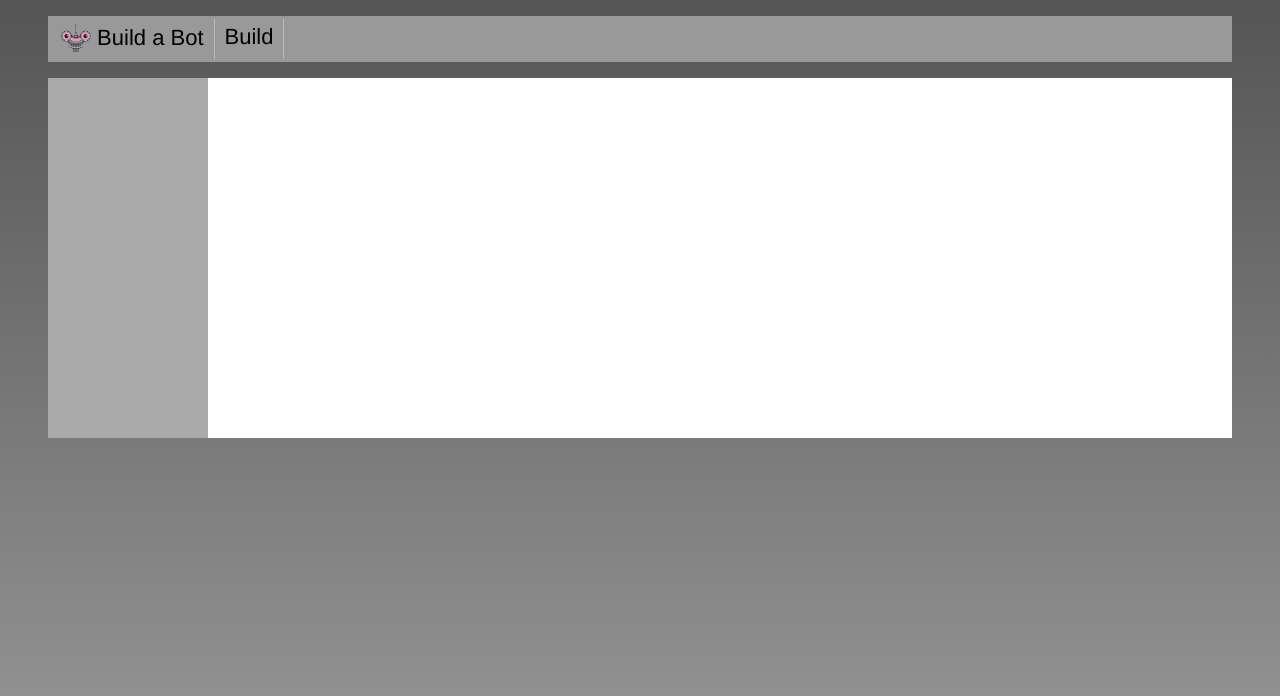
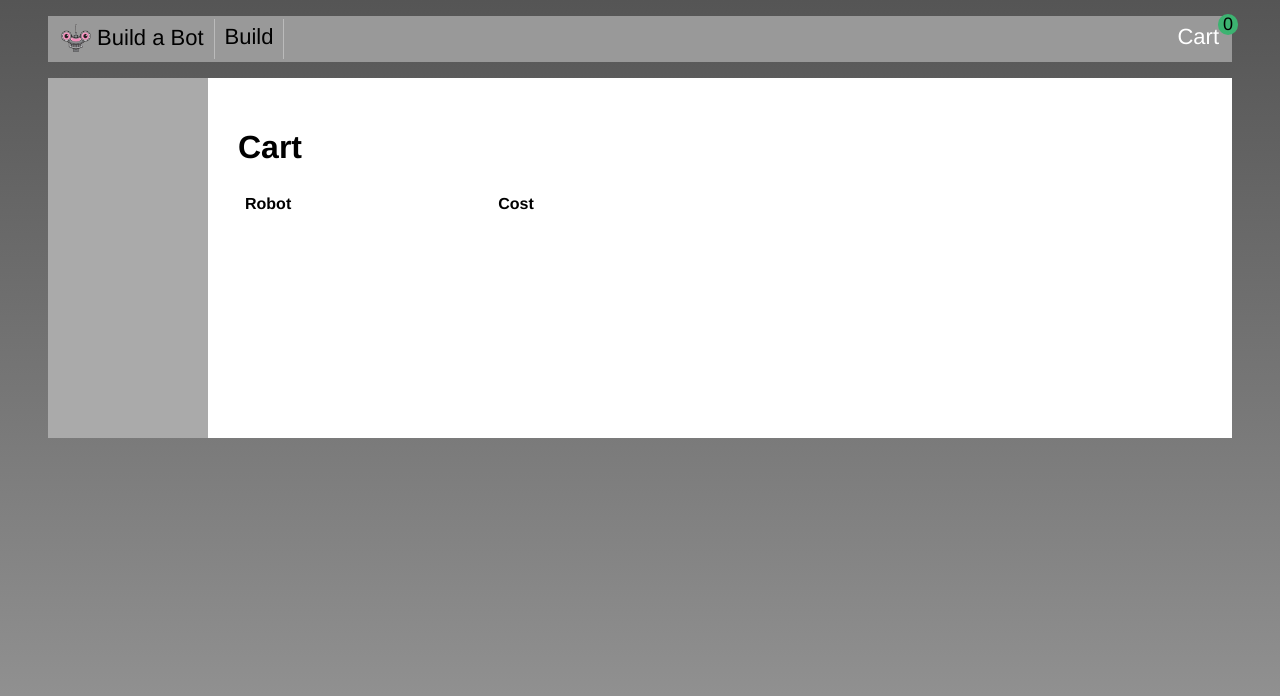
Before and after one commit to acuervoa/vue-fundamentals, a Vue app: page /cart in a window 1280 px wide. Shown: the top 696 px of the page. Built offline with nearby package versions, Linux system fonts and the light colour scheme.

Commit message:
Retrieving Items from the Vuex State

```diff
--- a/src/App.vue
+++ b/src/App.vue
@@ -10,7 +10,17 @@
             </router-link>
           </li>
           <li class="nav-item">
-            <router-link class="nav-link" :to="{name: 'Build'}" exact>Build</router-link>
+            <router-link class="nav-link" :to="{name: 'Build'}" exact>
+              Build
+            </router-link>
+          </li>
+          <li class="nav-item cart">
+            <router-link class="nav-link" :to="{name: 'Cart'}" exact>
+              Cart
+            </router-link>
+            <div class="cart-items">
+              {{cart.length}}
+            </div>
           </li>
         </ul>
       </nav>
@@ -29,6 +39,11 @@
 <script>
 export default {
   name: 'app',
+  computed: {
+    cart() {
+      return this.$store.state.cart;
+    },
+  },
 };
 </script>
 
@@ -64,6 +79,11 @@
   font-size: 22px;
   border-right: 1px solid #bbb;
 }
+.nav-item.cart {
+  position: relative;
+  margin-left: auto;
+  border-right: none;
+}
 .logo {
   vertical-align: middle;
   height: 30px;
@@ -86,4 +106,15 @@
   width: 100px;
   min-height: 300px;
 }
+.cart-items {
+  position: absolute;
+  top: -5px;
+  right: -9px;
+  font-size: 18px;
+  width: 20px;
+  text-align: center;
+  display: inline-block;
+  border-radius: 100px;
+  background-color: mediumseagreen;
+}
 </style>
--- /dev/null
+++ b/src/cart/ShoppingCart.vue
@@ -0,0 +1,51 @@
+<template>
+  <div>
+    <h1>Cart</h1>
+    <table>
+      <thead>
+        <tr>
+          <th class="robot-title">
+            Robot
+          </th>
+          <th class="cost">
+            Cost
+          </th>
+        </tr>
+      </thead>
+      <tbody>
+        <tr v-for="(robot, index) in cart" :key="index">
+          <td class="robot-title">
+            {{robot.head.title}}
+          </td>
+          <td class="cost">
+            {{robot.cost}}
+          </td>
+        </tr>
+      </tbody>
+    </table>
+ </div>
+</template>
+
+<script>
+export default {
+  name: 'Cart',
+  computed: {
+    cart() {
+      return this.$store.state.cart;
+    },
+  },
+};
+</script>
+
+<style scoped>
+  td, th {
+    padding: 5px;
+  }
+  .robot-title {
+    text-align: left;
+    padding-right: 200px;
+  }
+  .cost {
+    text-align: right;
+  }
+</style>
--- a/src/router/index.js
+++ b/src/router/index.js
@@ -11,6 +11,7 @@
 import RobotBases from '../parts/RobotBases.vue';
 import SidebarStandard from '../sidebars/SidebarStandard.vue';
 import SidebarBuild from '../sidebars/SidebarBuild.vue';
+import ShoppingCart from '../cart/ShoppingCart.vue';
 
 Vue.use(Router);
 
@@ -62,5 +63,9 @@
       const isValidId = Number.isInteger(Number(to.params.id));
       next(isValidId);
     },
+  }, {
+    path: '/cart',
+    name: 'Cart',
+    component: ShoppingCart,
   }],
 });
```
Also changed, not shown: src/build/RobotBuilder.vue.
